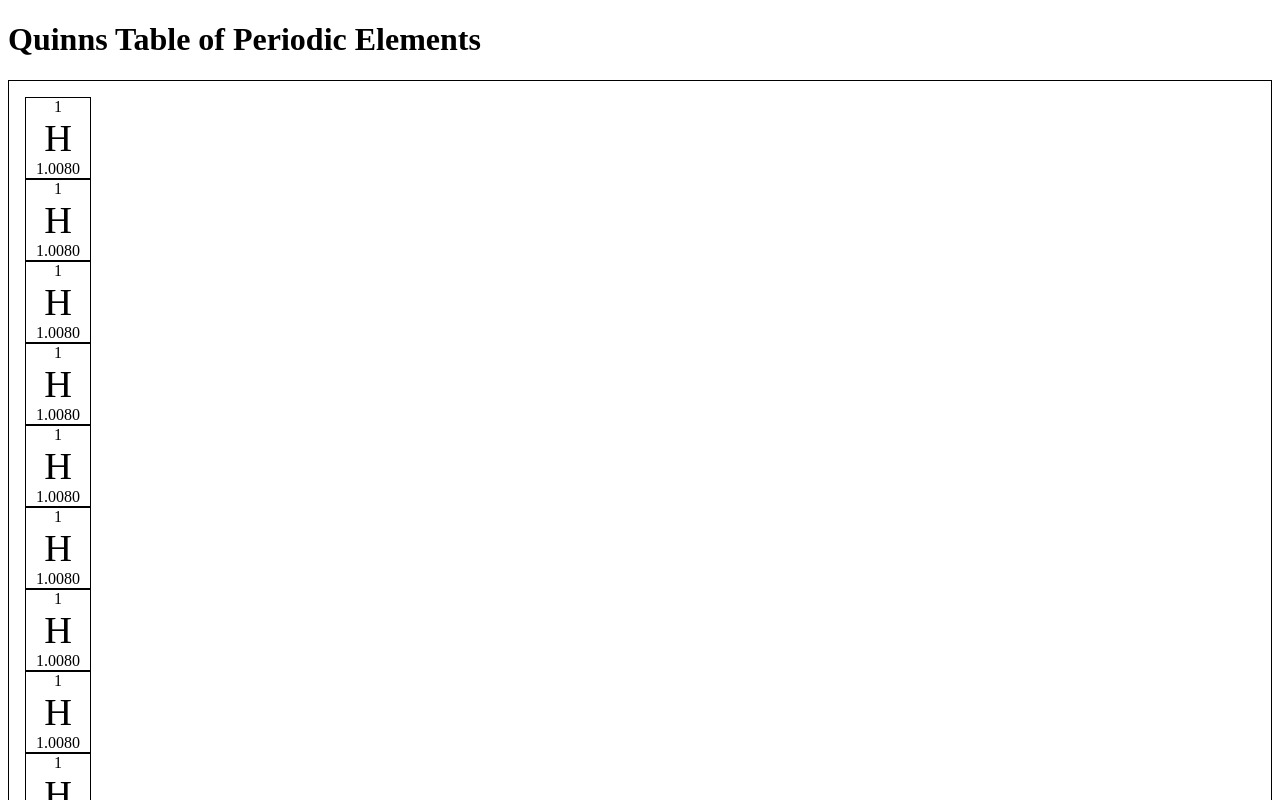
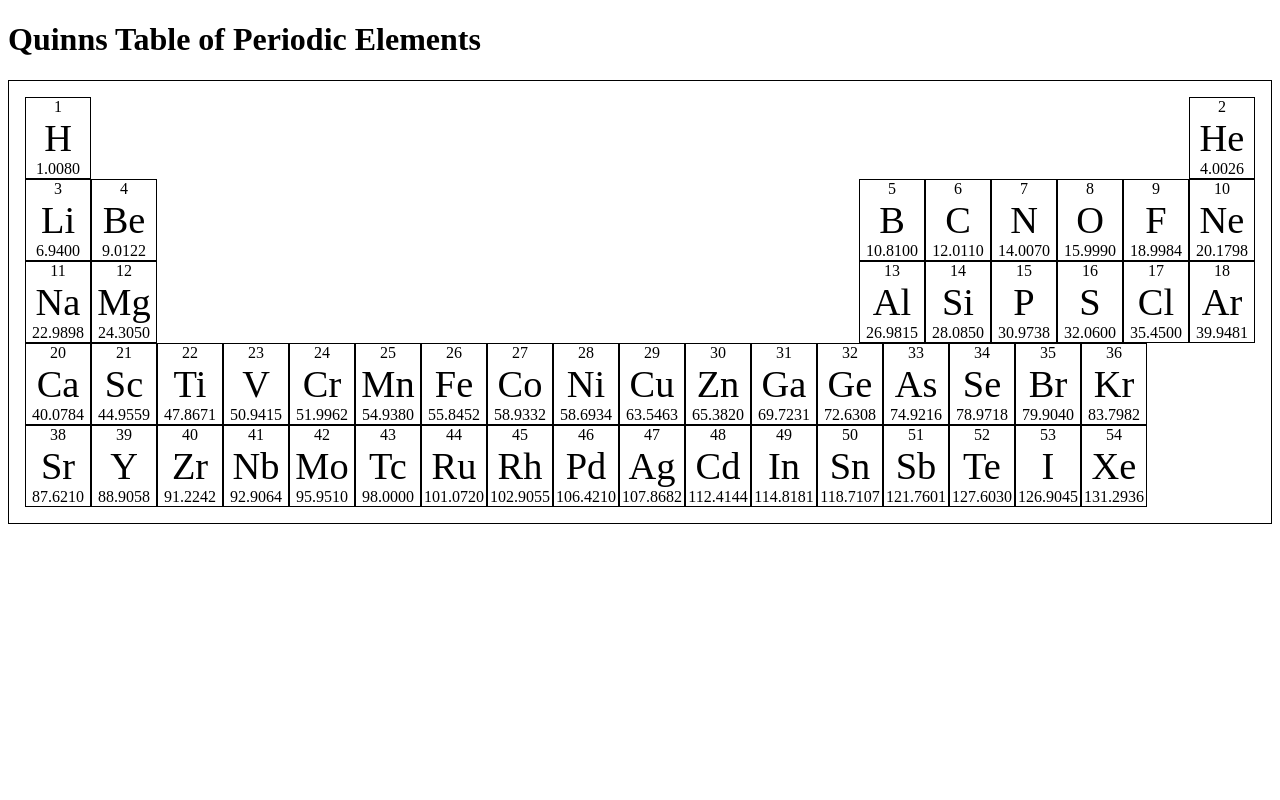
Before and after one commit to dbrudner/periodic-table, a React (Create React App) app: page / in a window 1280 px wide. Shown: the top 800 px of the page. Built offline with nearby package versions, Linux system fonts and the light colour scheme.

Commit message:
reverted

```diff
--- a/src/table.js
+++ b/src/table.js
@@ -8,9 +8,14 @@ const TableContainer = styled.div`
 	border: 1px solid black;
 `
 
-const Column = styled.div`
+const Row = styled.div`
 	display: flex;
-	flex-direction: column;
+	justify-content: space-between;
+`
+
+const Block = styled.div`
+	display: flex;
+	justify-content: space-between;
 `
 
 export default props => {
@@ -18,37 +23,48 @@ export default props => {
 	const twoRowElements = [...periodicTable.elements.slice(56, 70), ...periodicTable.elements.slice(87, 101)]
 	const elements = [...periodicTable.elements.slice(0, 55), ...periodicTable.elements.slice(71, 86), ...periodicTable.elements.slice(102)]
 
-	console.log(elements);
-	// The dopest function I've ever written
-	const columns = elements.reduce((acc, element, i) => {
-		const column = 15 - (15/Math.ceil(i + 15));
-		console.log(column);
-		if (!acc || !acc[column]) return acc;
-		acc[column].push(element);
-		return acc;
-	}, Array(15).fill([]))
-
-
-	const renderColumns = () => {
-		return columns.map(column => {
-			return (
-				<Column>
-					{column.map(element => <Element openDetailedView={props.openDetailedView} element={element} />)}
-				</Column>
-			)
-		})
-	}
-
 	const renderElementsBlock = elements => elements.map(element => <Element openDetailedView={props.openDetailedView} element={element} />)
 
 	return (
 		<div>
 			<TableContainer>
-				{renderColumns()}
+				<Row>
+					<Block>
+						<Element openDetailedView={props.openDetailedView} element={elements[0]} />
+					</Block>
+					<Block>
+						<Element openDetailedView={props.openDetailedView} element={elements[1]} />
+					</Block>
+				</Row>
+				<Row>
+					<Block>
+						{renderElementsBlock([...elements.slice(2,4)])}
+					</Block>
+					<Block>
+						{renderElementsBlock([...elements.slice(4,10)])}
+					</Block>
+				</Row>
+				<Row>
+					<Block>
+						{renderElementsBlock([...elements.slice(10,12)])}
+					</Block>
+					<Block>
+						{renderElementsBlock([...elements.slice(12,18)])}
+					</Block>
+				</Row>
+				<Row>
+					<Block>
+						{renderElementsBlock([...elements.slice(19,36)])}
+					</Block>
+				</Row>
+				<Row>
+					<Block>
+						{renderElementsBlock([...elements.slice(37,54)])}
+					</Block>
+				</Row>
 			</TableContainer>
 			{/* <div style={{marginTop: "50px"}}>
 				{twoRowElements.map(element => <Element twoRow element={element} />)}
 			</div> */}
 		</div>
-	)
-}
+)}
```
